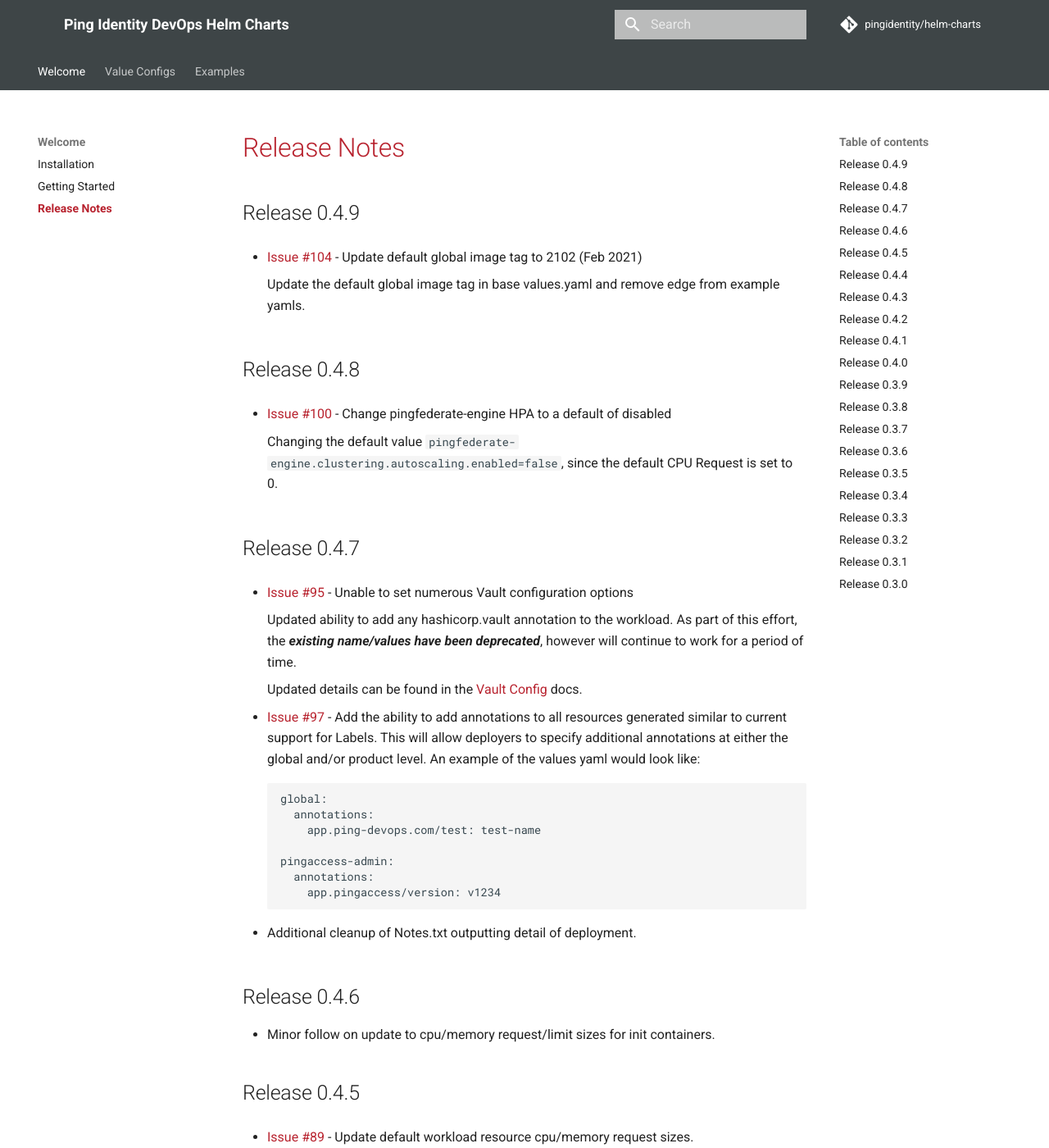
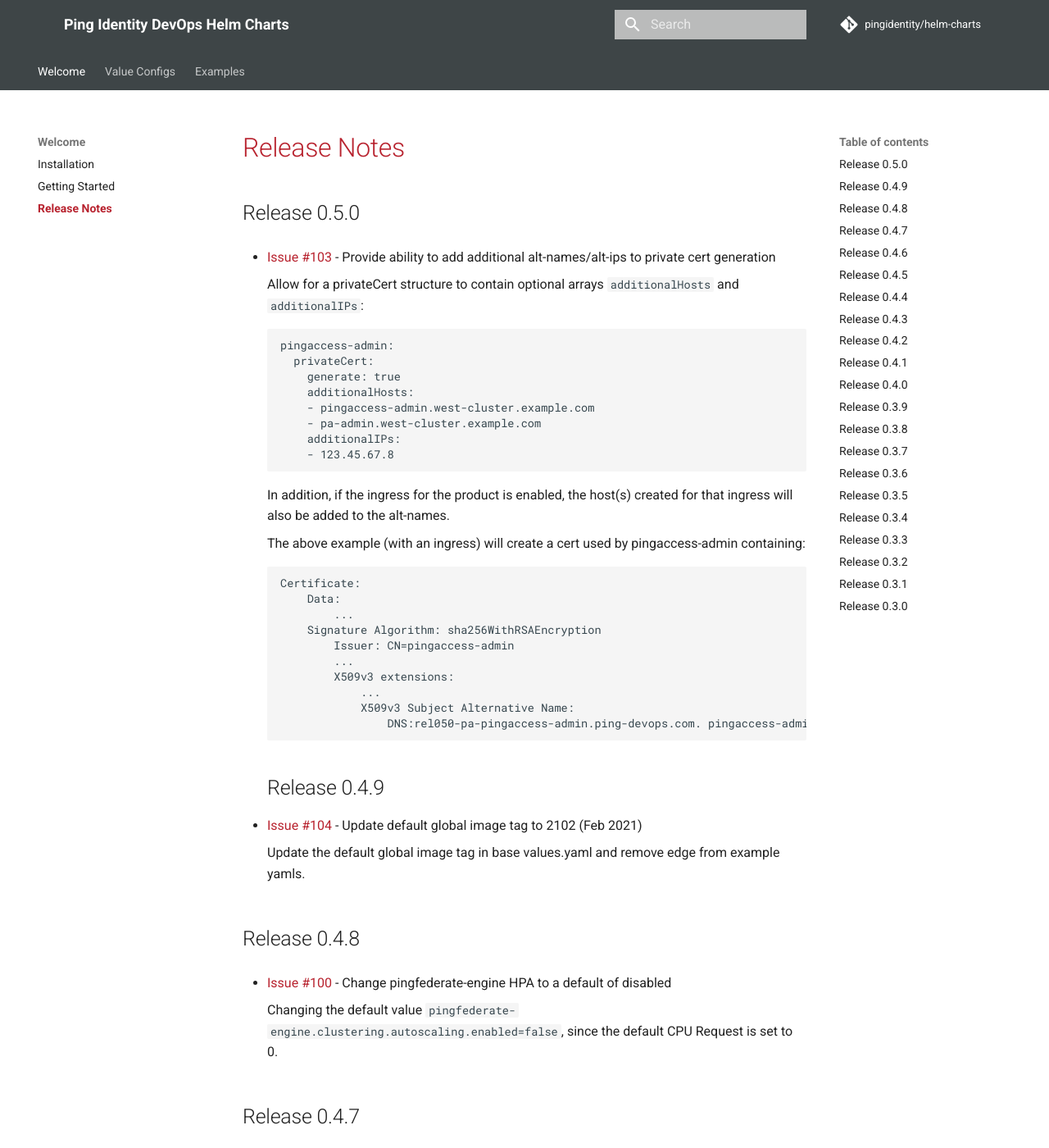
Before and after one commit to pingidentity/helm-charts, an MkDocs documentation site: the page built from docs/release-notes.md, in a window 1280 px wide and 1400 px high. Shown: the whole window at 82% size. Built offline with MkDocs 1.6.1 and Material for MkDocs 9.7.7, drawn with Linux system fonts in a browser that asks for light colours; comment, search, counter and statistics services are not loaded.

Commit message:
Issue #103 - Adding alt-names/alt-ips to generated cert

````diff
--- a/docs/release-notes.md
+++ b/docs/release-notes.md
@@ -1,6 +1,39 @@
 # Release Notes
 
 
+## Release 0.5.0
+
+* [Issue #103](https://github.com/pingidentity/helm-charts/issues/103) - Provide ability to add additional alt-names/alt-ips to private cert generation
+
+    Allow for a privateCert structure to contain optional arrays `additionalHosts` and `additionalIPs`:
+
+    ```
+    pingaccess-admin:
+      privateCert:
+        generate: true
+        additionalHosts:
+        - pingaccess-admin.west-cluster.example.com
+        - pa-admin.west-cluster.example.com
+        additionalIPs:
+        - 123.45.67.8
+    ```
+
+    In addition, if the ingress for the product is enabled, the host(s) created for that ingress will also be added to the alt-names.
+
+    The above example (with an ingress) will create a cert used by pingaccess-admin containing:
+
+    ```
+    Certificate:
+        Data:
+            ...
+        Signature Algorithm: sha256WithRSAEncryption
+            Issuer: CN=pingaccess-admin
+            ...
+            X509v3 extensions:
+                ...
+                X509v3 Subject Alternative Name:
+                    DNS:rel050-pa-pingaccess-admin.ping-devops.com. pingaccess-admin.west-cluster.example.com, DNS:pa-admin.west-cluster.example.com, IP Address:123.45.67.8
+    ```
 ## Release 0.4.9
 
 * [Issue #104](https://github.com/pingidentity/helm-charts/issues/104) - Update default global image tag to 2102 (Feb 2021)
````
Also changed, not shown: docs/config/private-cert.md (+18 -1 lines), 3 other files.
